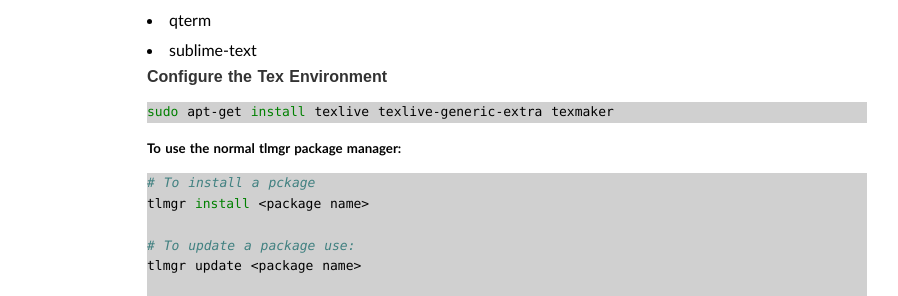
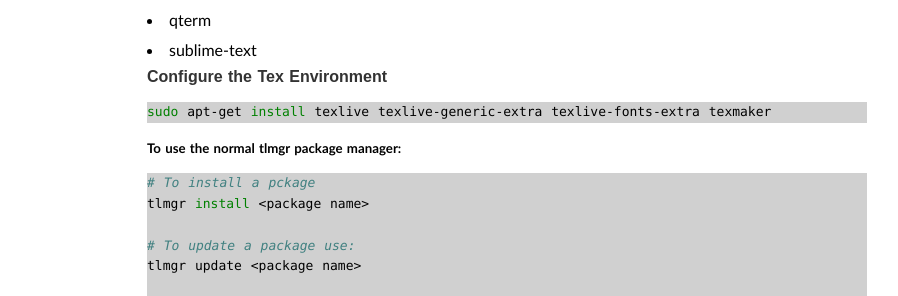
Before and after one commit to lchenn/linchen04.github.io, a Jekyll site: the page built from _posts/2014-11-06-setting-up-linux-mint.md, in a window 1280 px wide and 900 px high. Shown: the part 309-605 px from the top of the window, without its empty margins (133-1031 px from the left). Built offline with Jekyll 4.4.1, drawn with Linux system fonts in a browser that asks for light colours; some web fonts are replaced; Markdown is read by kramdown in place of the engine named in the settings; comment, search, counter and statistics services are not loaded.

Commit message:
Add texlive-fonts-extra for the problem of mathdesign

````diff
--- a/_posts/2014-11-06-setting-up-linux-mint.md
+++ b/_posts/2014-11-06-setting-up-linux-mint.md
@@ -21,7 +21,7 @@
 #### Configure the Tex Environment
 
 ```bash
-sudo apt-get install texlive texlive-generic-extra texmaker
+sudo apt-get install texlive texlive-generic-extra texlive-fonts-extra texmaker
 ```
 
 ##### To use the normal tlmgr package manager:
````
